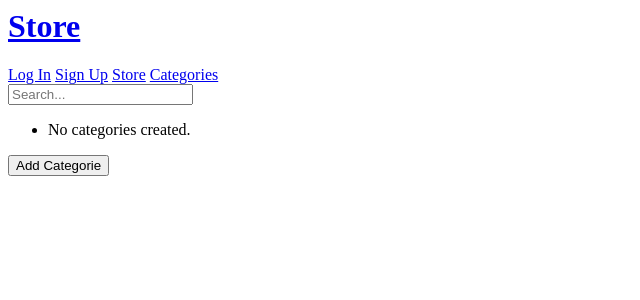
After one commit to Trojnar/django-store, a Django app: page /products/categorie/ in a window 1280 px wide. The commit adds this page. Shown: the top 300 px of the page, without its empty margins (0-640 px from the left). Run offline with Django 3.2, Linux system fonts and the light colour scheme; data that the repository does not hold is empty; parts of the project's set-up code (start-up, migrations or seed data) failed here and were passed over.

Commit message:
fetaure: categories; shopping cart, transactions models

```diff
--- a/products/urls.py
+++ b/products/urls.py
@@ -10,6 +10,12 @@ from .views import (
     ImagesUpload,
     ImageManagerView,
     ImageDeleteView,
+    CategorieListView,
+    CategorieDeleteView,
+    CategorieCreateView,
+    CategorieUpdateView,
+    CategorieDetailsView,
+    CategorieCheckboxView,
 )
 
 urlpatterns = [
@@ -35,14 +41,30 @@ urlpatterns = [
     path("create/", ProductCreateView.as_view(), name="product_create"),
     path("update/<uuid:pk>/", ProductUpdateView.as_view(), name="product_update"),
     path("imageupload/", ImagesUpload.as_view(), name="images_upload"),
+    path("images/<uuid:pk>/", ImageManagerView.as_view(), name="images_manager"),
     path(
-        "images/<uuid:pk>/",
-        ImageManagerView.as_view(),
-        name="images_manager",
-    ),
-    path(
-        "images/<uuid:product_pk>/delete/<int:image_pk>",
+        "images/<uuid:product_pk>/delete/<int:image_pk>/",
         ImageDeleteView.as_view(),
         name="image_delete",
     ),
+    path("categorie/", CategorieListView.as_view(), name="categorie_list"),
+    path(
+        "categorie/delete/<int:pk>",
+        CategorieDeleteView.as_view(),
+        name="categorie_delete",
+    ),
+    path(
+        "categorie/update/<int:pk>",
+        CategorieUpdateView.as_view(),
+        name="categorie_update",
+    ),
+    path("categorie/create", CategorieCreateView.as_view(), name="categorie_create"),
+    path(
+        "categorie/<int:pk>", CategorieDetailsView.as_view(), name="categorie_details"
+    ),
+    path(
+        "categorie/<int:pk>/checkbox",
+        CategorieCheckboxView.as_view(),
+        name="categorie_checkbox",
+    ),
 ]
--- a/products/views.py
+++ b/products/views.py
@@ -1,5 +1,10 @@
+import uuid
+
+
+import uuid
 from django.http import HttpResponseRedirect
 from django.urls import reverse, reverse_lazy
+from django.shortcuts import render
 from django.views.generic import (
     ListView,
     DetailView,
@@ -16,18 +21,21 @@ from django.contrib.auth.mixins import (
     LoginRequiredMixin,
 )
 from django import forms
+from django.forms import inlineformset_factory
 
-from .models import Product, Image
+from .models import Product, Image, Categorie
 from .forms import (
     ImagesManagerForm,
     ProductForm,
     ProductFormWithImage,
     ImageForm,
     ImagesManagerUploadImageForm,
+    CategorieCheckboxForm,
 )
 from reviews.forms import ReviewForm
 from reviews.models import Review
 from reviews.views import CreateReviewView, UpdateReviewView
+
 
 from itertools import chain
 
@@ -37,6 +45,7 @@ class ProductListView(ListView):
     template_name = "product_list.html"
 
 
+# TODO make it look like CategorieListView or just make custom form
 class ProductDetailsView(DetailView):
     model = Product
     template_name = "product_details.html"
@@ -96,7 +105,7 @@ class ProductUpdateView(UpdateView):
 
 class ImagesUpload(FormView):
     form_class = ImagesManagerUploadImageForm
-    template_name = "upload_images.html"  # Replace with your template.
+    template_name = "upload_images.html"
 
     def post(self, request, *args, **kwargs):
         form_class = self.get_form_class()
@@ -162,7 +171,7 @@ class ImageManagerView(FormView):
             ImageDeleteView.as_view()(request, pk=request.POST["image_pk"])
         elif "move_up" in request.POST:
             # Changes image display position to higher.
-            # TODO save in session, then save?
+            # TODO use json for manage position
             images = self.get_sorted_images(request.POST["product_pk"])
             image = images.get(pk=request.POST["image_pk"])
             image.place -= 1
@@ -423,3 +432,118 @@ class SearchResultView(TemplateView):
         sorted_dict = {k: v for k, v in sorted_tuples}
 
         return sorted_dict.keys()
+
+
+class CategorieListView(ListView):
+    model = Categorie
+    template_name = "categorie_list.html"
+    success_url = reverse_lazy("categorie_list")
+
+    def get(self, request, *args, **kwargs):
+        self.request = request
+        return super().get(self, request, *args, **kwargs)
+
+    def get_context_data(self, **kwargs):
+        context = super().get_context_data(**kwargs)
+        if "categorie_create" in self.request.POST:
+            self.request.method = "GET"
+            context["categorie_create_form"] = CategorieCreateView(
+                request=self.request
+            ).get_form()
+        elif "categorie_update" in self.request.POST:
+            self.request.method = "GET"
+            context["categorie_update_form"] = CategorieUpdateView(
+                request=self.request
+            ).get_form()
+            context["form_pk"] = self.request.POST["categorie_pk"]
+            # Set placeholder text for update form
+            context["categorie_update_form"] = (
+                context["categorie_update_form"]
+                .fields["name"]
+                .widget.render(
+                    "name",
+                    context["object_list"]
+                    .get(pk=self.request.POST["categorie_pk"])
+                    .name,
+                )
+            )
+        return context
+
+    def post(self, request, *args, **kwargs):
+        if "submit_categorie_create" in self.request.POST:
+            CategorieCreateView.as_view()(request)
+        elif "categorie_delete" in self.request.POST:
+            CategorieDeleteView.as_view()(request, pk=self.request.POST["categorie_pk"])
+        elif "submit_categorie_update" in self.request.POST:
+            CategorieUpdateView.as_view()(request, pk=self.request.POST["categorie_pk"])
+        return render(
+            request,
+            "categorie_list.html",
+            self.get(request, *args, **kwargs).context_data,
+        )
+
+
+class CategorieCreateView(CreateView):
+    model = Categorie
+    template_name = "categorie_create.html"
+    fields = ("name",)
+
+
+class CategorieDeleteView(DeleteView):
+    model = Categorie
+    success_url = reverse_lazy("categorie_list")
+
+
+class CategorieUpdateView(UpdateView):
+    model = Categorie
+    template_name = "categorie_update.html"
+    fields = ("name",)
+
+    def post(self, request, *args, **kwargs):
+        self.request = request
+        return super().post(request, *args, **kwargs)
+
+
+class CategorieDetailsView(DetailView):
+    model = Categorie
+    template_name = "categorie_details.html"
+
+
+class CategorieCheckboxView(ListView):
+    model = Product
+    template_name = "categorie_checkbox.html"
+
+    def get(self, request, *args, **kwargs):
+        self.categorie = Categorie.objects.get(pk=kwargs["pk"])
+        return super().get(self, request, *args, **kwargs)
+
+    def get_context_data(self, **kwargs):
+        context = super().get_context_data(**kwargs)
+        addable_products = list()
+        already_added = list()
+        for product in self.object_list:
+            if product not in self.categorie.products.all():
+                addable_products.append((product.pk, product))
+            else:
+                already_added.append((product.pk, product))
+        context["categorie"] = self.categorie
+        context["form_addable"] = CategorieCheckboxForm(choices=addable_products)
+        context["form_already_added"] = CategorieCheckboxForm(choices=already_added)
+        return context
+
+    def post(self, request, *args, **kwargs):
+        categorie = Categorie.objects.get(pk=request.POST["categorie_pk"])
+        choices = request.POST.getlist("choices")
+        products_queryset = Product.objects.filter(pk__in=choices)
+        if "delete_button" in request.POST:
+            for product in products_queryset:
+                categorie.products.remove(product)
+        elif "add_button" in request.POST:
+            for product in products_queryset:
+                categorie.products.add(product)
+
+        return render(
+            request,
+            "categorie_checkbox.html",
+            self.get(request, *args, **kwargs).context_data,
+        )
--- a/templates/_base.html
+++ b/templates/_base.html
@@ -15,6 +15,7 @@
            <a href={% url 'account_signup' %}>Sign Up</a>
          {% endif %}
          <a href={% url 'product_list' %}>Store</a>
+         <a href={% url 'categorie_list' %}>Categories</a>
          <form action="{% url 'search_result' %}" method="get">
           <input name="phrase" type="text" placeholder="Search...">
          </form>
--- /dev/null
+++ b/templates/categorie_list.html
@@ -0,0 +1,55 @@
+{% extends '_base.html' %}
+
+{% block title %} List Of Categories {% endblock title %}
+
+{% block content %}
+    <ul>
+    {% for categorie in object_list %}
+        <li>
+            {% if categorie_update_form and categorie.pk|stringformat:'s' == form_pk|stringformat:'s' %}
+                <form method='post'>
+                    {% csrf_token %}
+                    {{ categorie_update_form }}
+                    <input type="hidden" name="categorie_pk" value={{ categorie.pk }}>
+                    <input type="submit" name="submit_categorie_update" value="submit">
+                </form>
+                <form method='post'>
+                    {% csrf_token %}
+                    <input type="submit" name="cancel" value="Cancel">
+                </form>
+            {% else%}
+                <a href="{{ categorie.get_absolute_url }}">{{ categorie.name }}</a>
+                <form method='post' >
+                    {% csrf_token %}
+                    <input type="hidden" name="categorie_pk" value={{ categorie.pk }}>
+                    <input type="submit" name="categorie_update" value="edit">
+                    <input type="submit" name="categorie_delete" value="delete">
+                </form>
+                <form action="{% url 'categorie_checkbox' categorie.pk %}" method="get">
+                    <input type="submit" value="add/delete products">
+                </form>
+            {% endif %}
+
+        </li>
+    {% empty %}
+        <li> No categories created. </li>
+    {% endfor %}
+    </ul>
+    {% if categorie_create_form %}
+        <form method=post>
+            {% csrf_token %}
+            {{ categorie_create_form }}
+            <input type="submit" name="submit_categorie_create" value="Submit">
+        </form>
+        <form method=post>
+            {% csrf_token %}
+            <input type="submit" name="cancel" value="Cancel">
+        </form>
+    {% else %}
+        <form method=post>
+            {% csrf_token %}
+            <input type="submit" name="categorie_create" value="Add Categorie">
+        </form>
+    {% endif %}
+
+{% endblock content %}
--- a/templates/product_details.html
+++ b/templates/product_details.html
@@ -68,6 +68,7 @@
               {% endif %}
             {% endif %}
           </form>
+
         </li>
     {% endfor %}
     </ul>
```
Also changed, not shown: products/admin.py (+23 -2 lines), products/forms.py (+12 -0 lines), products/models.py (+35 -1 lines), templates/categorie_checkbox.html (added, +25 -0 lines), templates/categorie_details.html (added, +14 -0 lines), products/migrations/0001_initial.py, products/migrations/0002_product_image.py (deleted), products/migrations/0003_auto_20220728_0830.py (deleted), products/migrations/0004_alter_product_options.py (deleted), products/migrations/0005_remove_product_image_image.py (deleted), products/migrations/0006_rename_products_image_product.py (deleted), products/migrations/0007_image_place.py (deleted), products/migrations/0008_alter_image_place.py (deleted), products/migrations/0009_alter_image_place.py (deleted), 1 more files.
